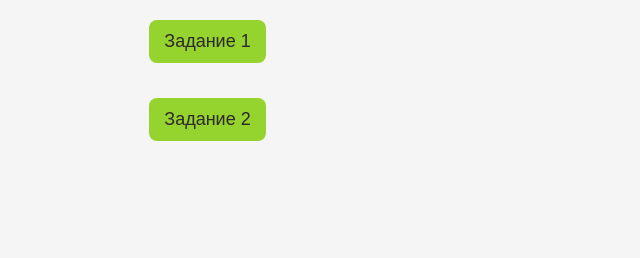
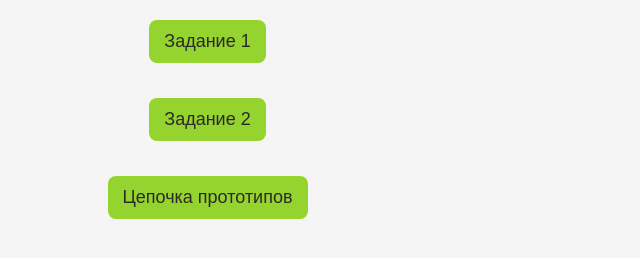
Before and after one commit to glazko-pol96/LABS_WEB, a plain HTML site: page index.html in a window 1280 px wide. Shown: the whole page, without its empty margins (0-640 px from the left). Drawn offline with Linux system fonts and the light colour scheme; a web font is replaced by a local one.

Commit message:
Update index.html

```diff
--- a/index.html
+++ b/index.html
@@ -14,5 +14,7 @@
     <div>
        <button type="submit" onClick="location.href='https://glazko-pol96.github.io/LABS_WEB/XSL_task_2.xml'" >Задание 2</button>
     </div>
+    <div>
+       <button type="submit" onClick="location.href='https://glazko-pol96.github.io/LABS_WEB/ProtoChain/protoChain.js'" >Цепочка прототипов</button>
 </body>
 </html>
```
